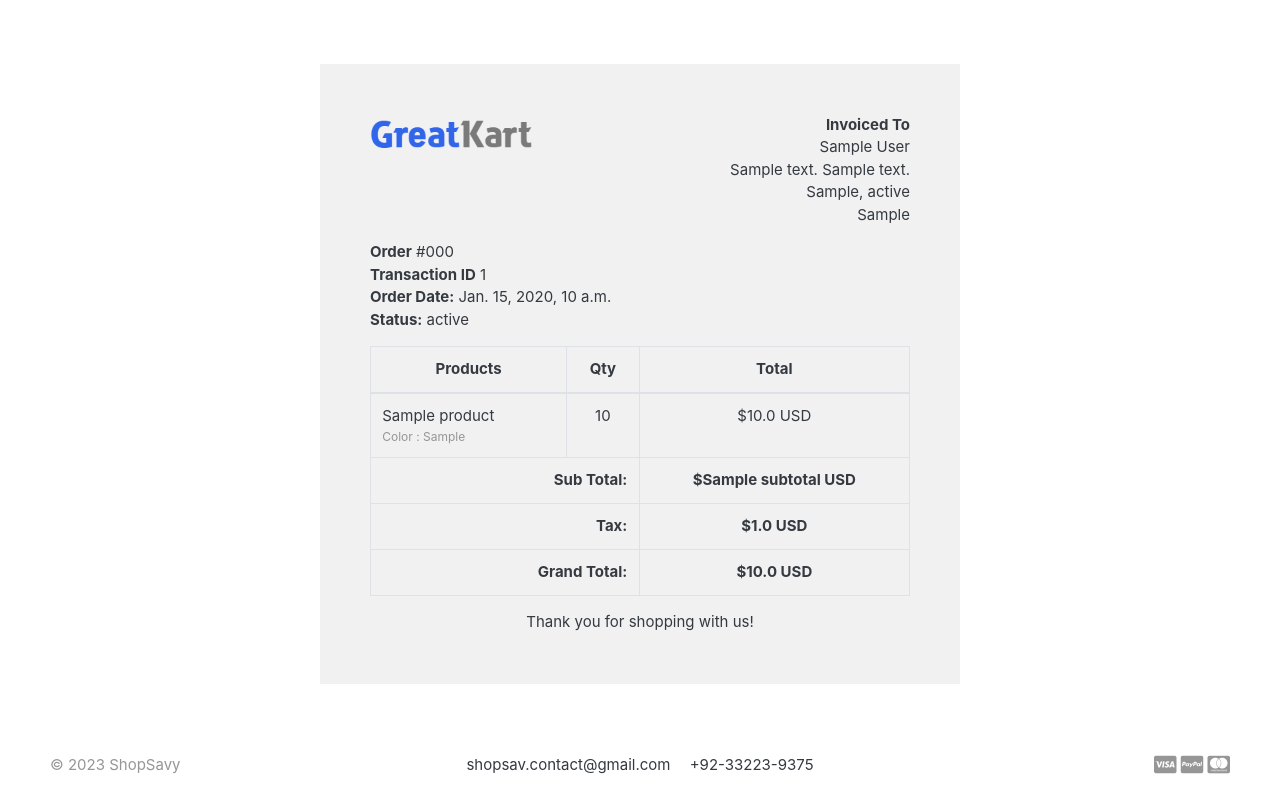
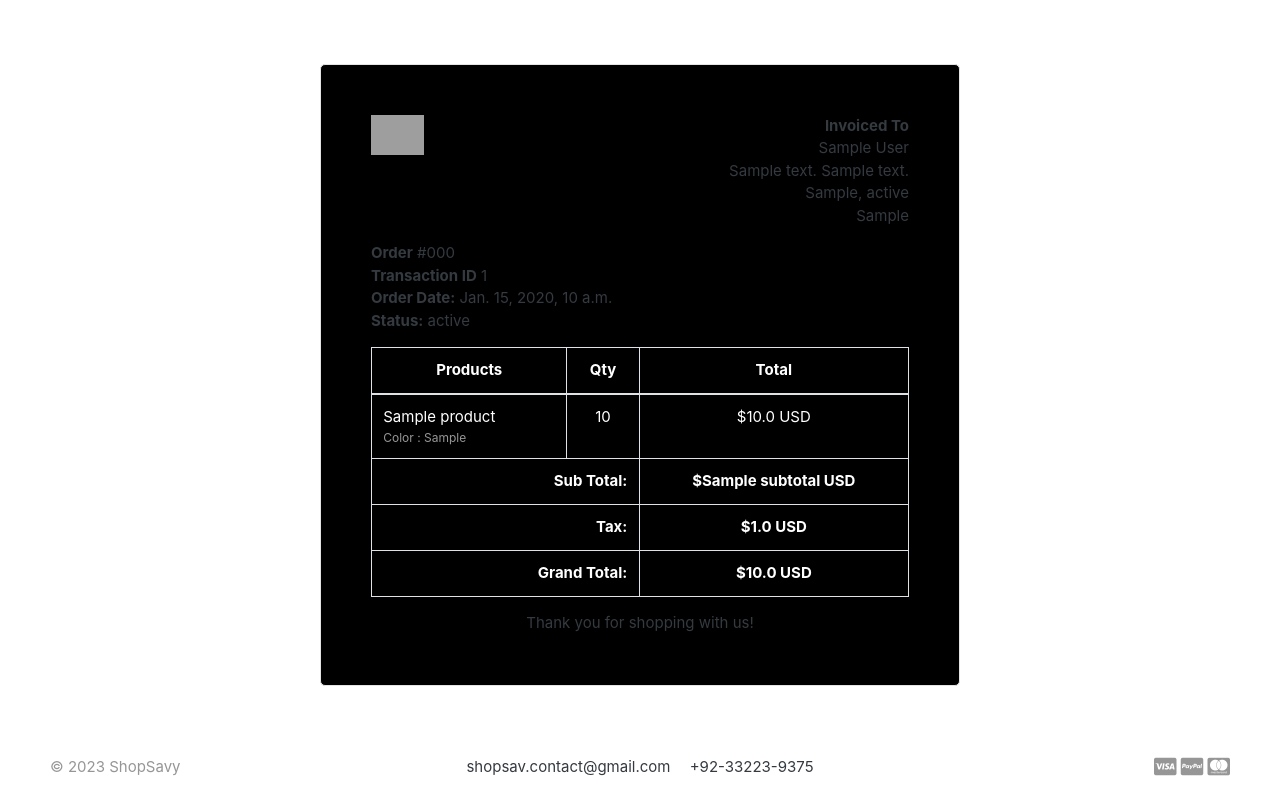
Before and after one commit to Umer-Ishtiaq-4/ecommerce-app, a Django app: template templates/accounts/order_detail.html in a window 1280 px wide. Shown: the part 339-1137 px from the top of the page. Before the commit the page ends 1113 px from the top, so only its background shows below. Run offline with Django 3.2, Linux system fonts and the light colour scheme; tables that the repository leaves empty hold one stand-in row (values such as "Sample post"); the template is opened without the code that fills it: values that come from a table or form of the project are taken from there, most other values are stand-ins (such as "Sample title", 1, 10 or a date in 2020); some libraries are stand-ins or nearby versions; some web fonts are replaced; grey boxes are pictures that could not be loaded.

Commit message:
Order Detail Page Upated

```diff
--- a/templates/accounts/order_detail.html
+++ b/templates/accounts/order_detail.html
@@ -4,9 +4,9 @@
 {% block content %}
 
 
-<div class="container" style="margin: 0 auto;width: 50%;padding: 50px;background: #f1f1f1;margin-top: 50px;margin-bottom: 50px;">
+<div class="container border" style="margin: 0 auto;width: 50%;padding: 50px;background: #000000;margin-top: 50px;margin-bottom: 50px; border-radius: 5px;">
     <div class="row invoice row-printable">
-        <div class="col-md-12">
+        <div class="col-md-12 ">
             <!-- col-lg-12 start here -->
             <div class="panel panel-default plain" id="dash_0">
                 <!-- Start .panel -->
@@ -15,7 +15,7 @@
                         <!-- Start .row -->
                         <div class="col-lg-6">
                             <!-- col-lg-6 start here -->
-                            <div class="invoice-logo"><img src="{% static '/images/logo.png' %}" alt="Invoice logo" style="max-height: 40px;"></div>
+                            <div class="invoice-logo"><img src="{% static '/images/shop-logo.png' %}" alt="Invoice logo" style="max-height: 40px;"></div>
                         </div>
                         <!-- col-lg-6 end here -->
                         <div class="col-lg-6">
@@ -46,7 +46,7 @@
 
                             <div class="invoice-items">
                                 <div class="table-responsive" style="overflow: hidden; outline: none;" tabindex="0">
-                                    <table class="table table-bordered">
+                                    <table class="table table-bordered" style="color: white !important;">
                                         <thead>
                                             <tr>
                                                 <th class="per70 text-center">Products</th>
```
